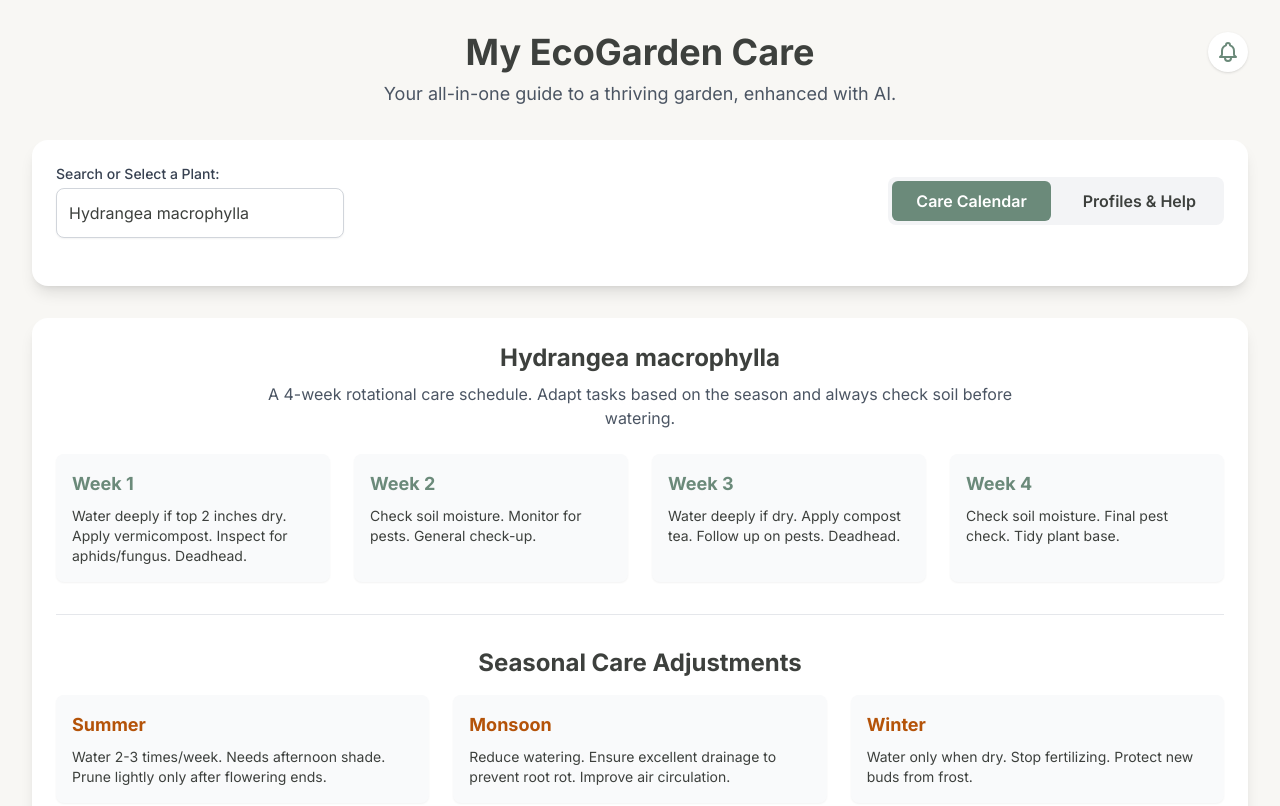
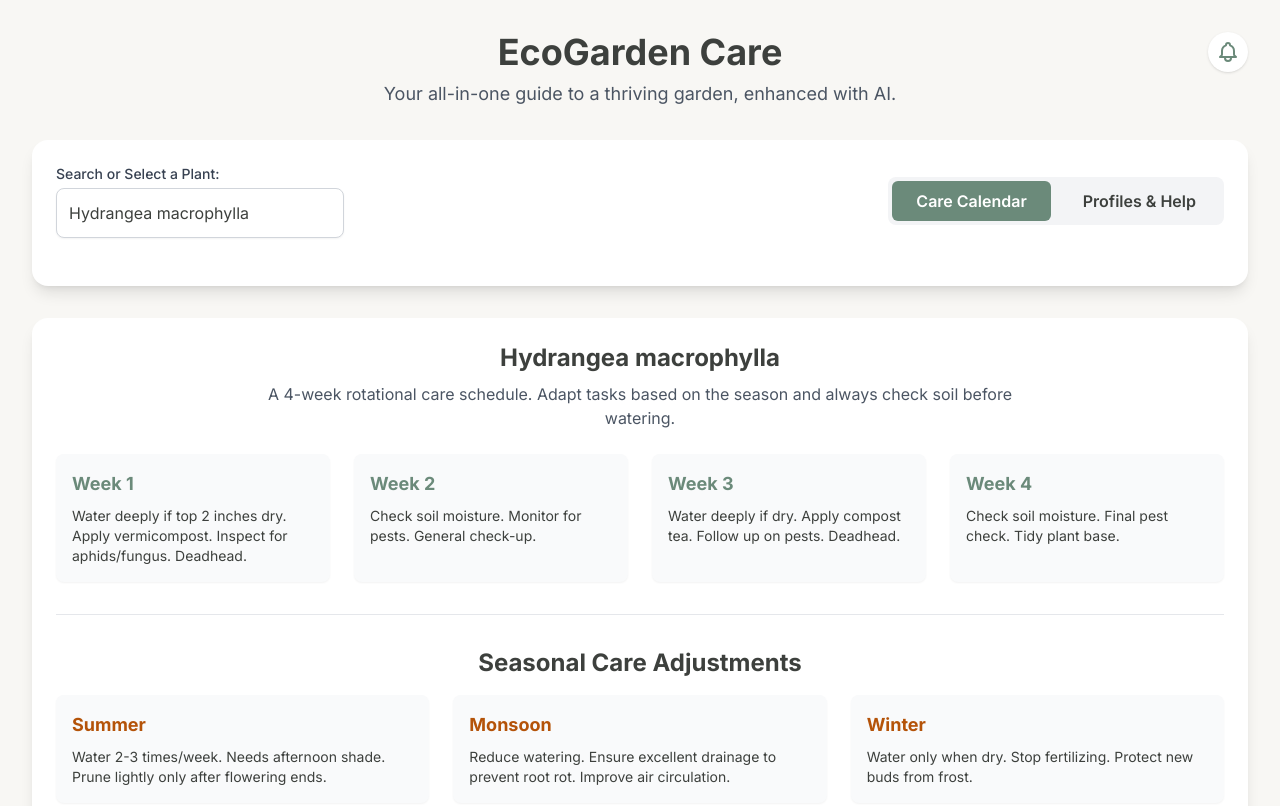
Before and after one commit to devx-amaan0-1/devx-amaan0-1.github.io, a plain HTML site: page index.html in a window 1280 px wide. Shown: the top 806 px of the page. Drawn offline with nearby package versions, Linux system fonts and the light colour scheme.

Commit message:
Update index.html

```diff
--- a/index.html
+++ b/index.html
@@ -86,7 +86,7 @@
 <body class="antialiased">
     <div class="container mx-auto p-4 sm:p-6 lg:p-8">
         <header class="text-center mb-8 relative">
-            <h1 class="text-4xl font-bold text-[#3D403D]">My EcoGarden Care</h1>
+            <h1 class="text-4xl font-bold text-[#3D403D]">EcoGarden Care</h1>
             <p class="mt-2 text-lg text-gray-600">Your all-in-one guide to a thriving garden, enhanced with AI.</p>
             <button id="notification-btn" class="absolute top-0 right-0 p-2 bg-white rounded-full shadow hover:bg-gray-100 transition-colors" title="Enable Care Reminders">
                 <svg xmlns="http://www.w3.org/2000/svg" class="h-6 w-6 text-[#6B8A7A]" fill="none" viewBox="0 0 24 24" stroke="currentColor">
```
